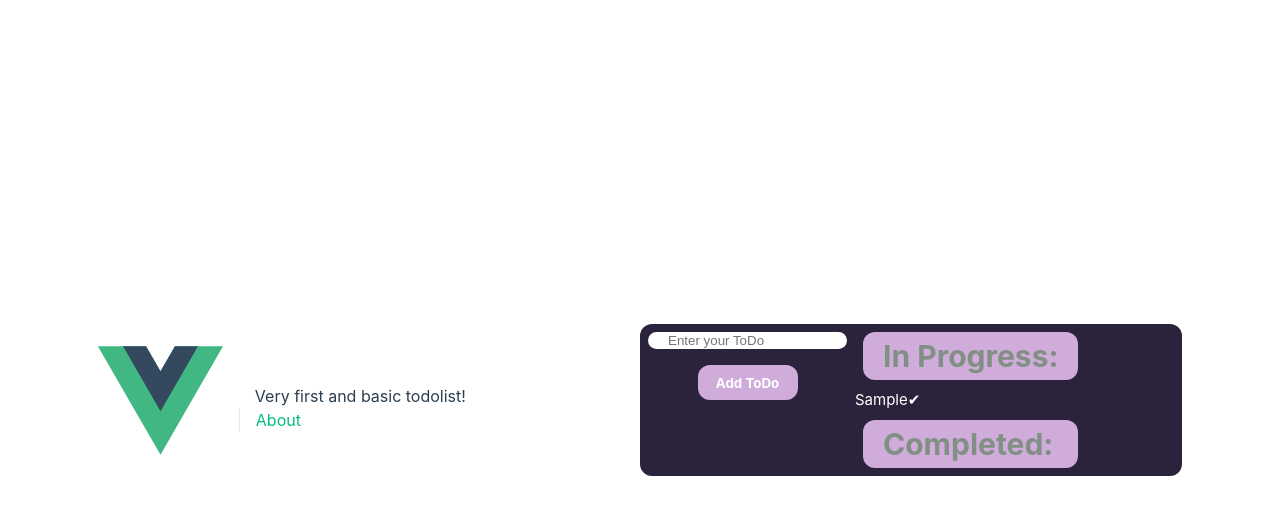
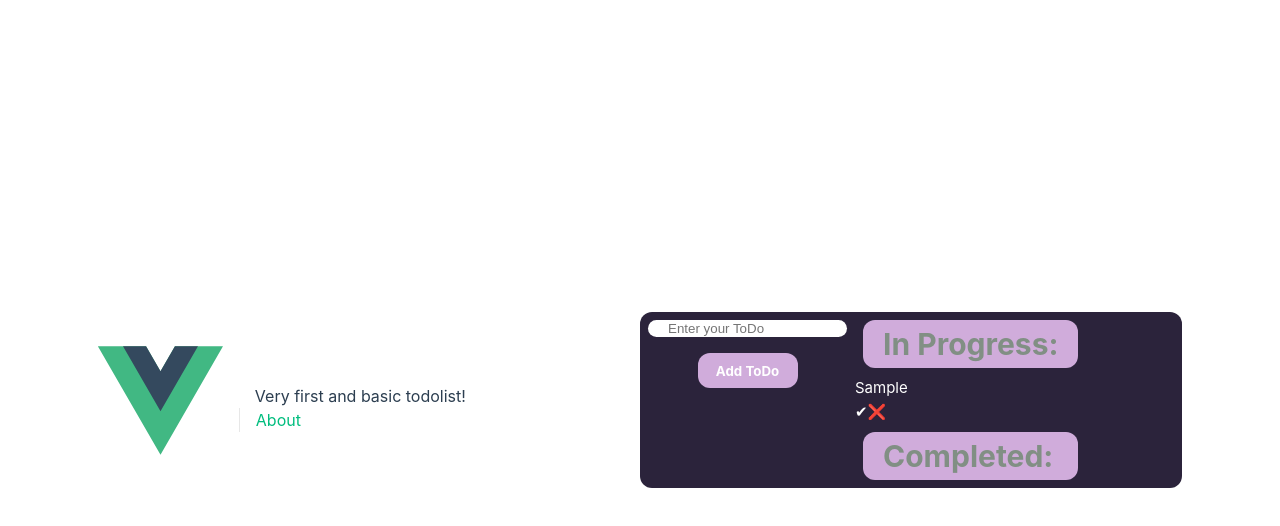
Before and after one commit to FrodoHarrison/ToDoList, a Vue app: page /basicToDoList in a window 1280 px wide. Both pictures are taken after typing "Sample" into the empty fields and a click on the button "Add ToDo". Shown: the top 526 px of the page. Built offline with nearby package versions, Linux system fonts and the light colour scheme.

Commit message:
delete feature

```diff
--- a/src/components/basicToDoList.vue
+++ b/src/components/basicToDoList.vue
@@ -6,7 +6,7 @@
 
 const store = useTodoListStore()
 const { todoList } = storeToRefs(store)
-const { completeToDo } = store
+const { completeToDo, deleteToDo } = store
 
 const newToDo = ref('')
 
@@ -42,7 +42,10 @@
         <div v-for="todo in todoList" :key="todo.id" class="toDoList">
           <div class="content">
             <span :class="{ completed: todo.completed }">{{ todo.item }}</span>
-            <span @click.stop="completeToDo(todo.id)">&#10004;</span>
+            <div>
+              <span @click.stop="completeToDo(todo.id)">&#10004;</span>
+              <span @click="deleteToDo(todo.id)" class="x">&#10060;</span>
+            </div>
           </div>
         </div>
         <h1 class="toDoHeader">Completed:</h1>
```
